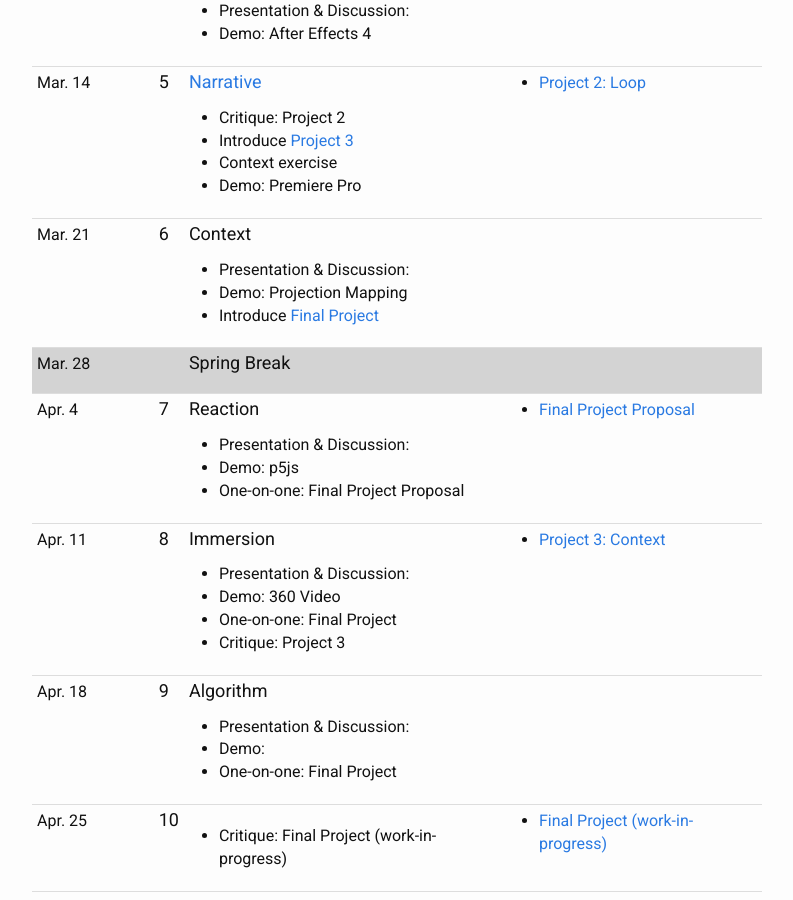
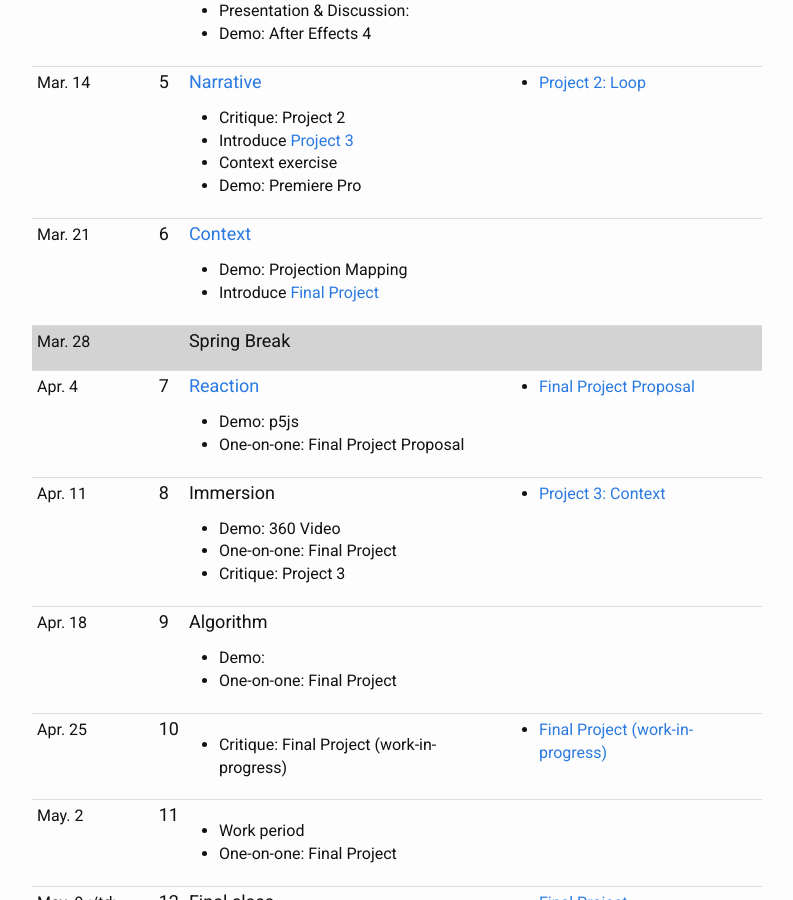
Before and after one commit to kellyegan/StillMoving, a Jekyll site: the page built from schedule.html, in a window 1280 px wide and 900 px high, scrolled down 639 px. Shown: the whole window, without its empty margins (243-1036 px from the left). Built offline with Jekyll 4.4.1, drawn with Linux system fonts in a browser that asks for light colours.

Commit message:
Update schedule for week 7

```diff
--- a/schedule.html
+++ b/schedule.html
@@ -96,9 +96,8 @@ permalink: /schedule/
 		<td class="date-cell"><date>Mar. 21</date></td>
 		<td class="week-cell"><h4>6</h4></td>
 		<td class="agenda-cell">
-			<h4>Context</h4>
+			<h4><a href="../week/2019/03/17/Context.html">Context</a></h4>
 			<ul>
-				<li>Presentation & Discussion: </li>
 				<li>Demo: Projection Mapping</li>
 				<li>Introduce <a href="../Assignments/FinalProject.html">Final Project</a></li>
 			</ul>
@@ -118,9 +117,8 @@ permalink: /schedule/
 		<td class="date-cell"><date>Apr. 4</date></td>
 		<td class="week-cell"><h4>7</h4></td>
 		<td class="agenda-cell">
-			<h4>Reaction</h4>
+			<h4><a href="../week/2019/03/31/Reaction.html">Reaction</a></h4>
 			<ul>
-				<li>Presentation & Discussion: </li>
 				<li>Demo: p5js</li>
 				<li>One-on-one: Final Project Proposal</li>
 			</ul>
@@ -137,7 +135,6 @@ permalink: /schedule/
 		<td class="agenda-cell">
 			<h4>Immersion</h4>
 			<ul>
-				<li>Presentation & Discussion: </li>
 				<li>Demo: 360 Video</li>
 				<li>One-on-one: Final Project</li>
 				<li>Critique: Project 3</li>
@@ -155,7 +152,6 @@ permalink: /schedule/
 		<td class="agenda-cell">
 			<h4>Algorithm</h4>
 			<ul>
-				<li>Presentation & Discussion: </li>
 				<li>Demo: </li>
 				<li>One-on-one: Final Project</li>
 			</ul>
```
